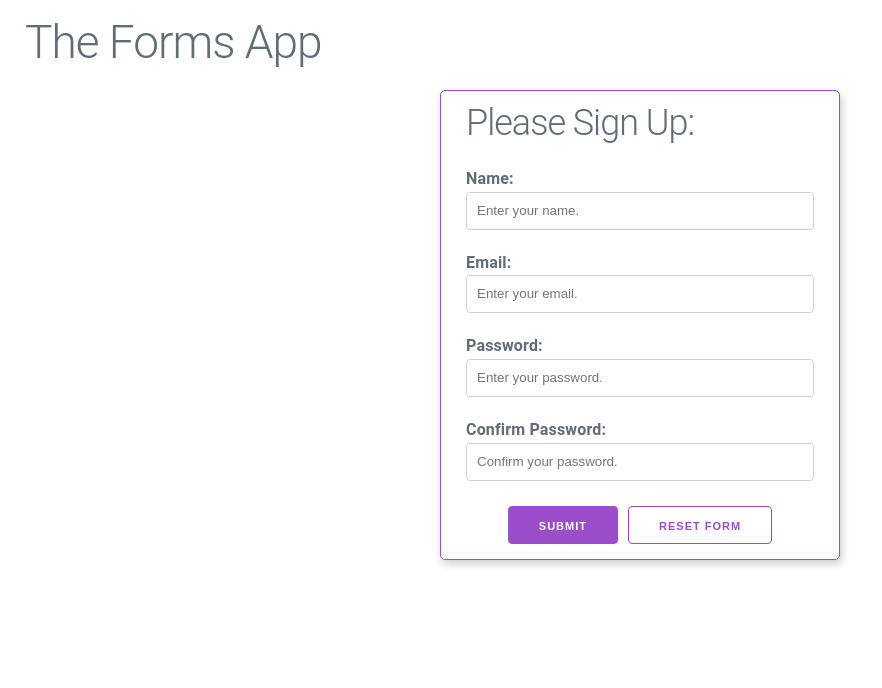
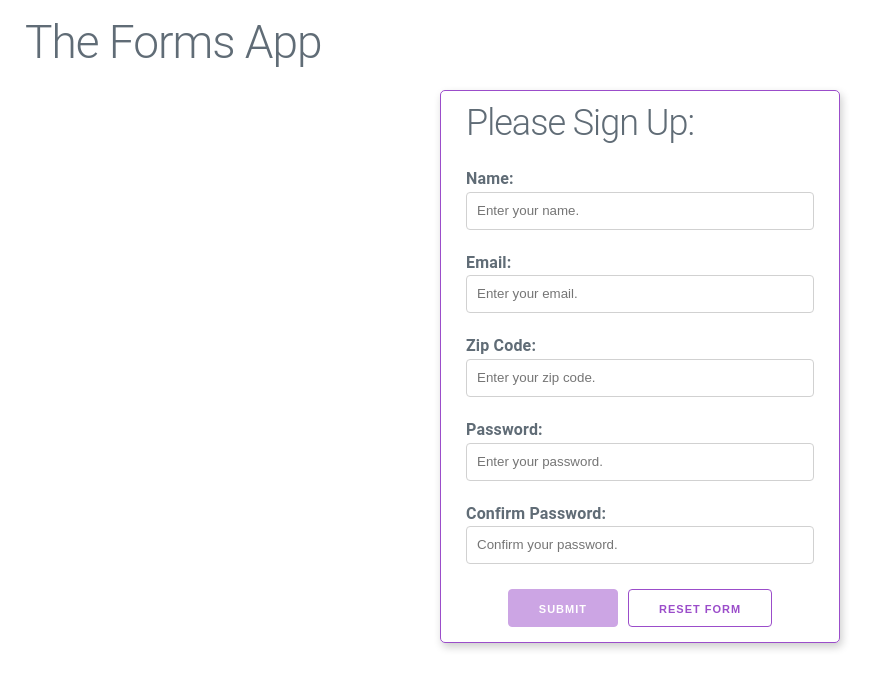
Before and after one commit to brian-ogilvie/hooks-article, a React (Create React App) app: page / in a window 1280 px wide. Shown: the top 688 px of the page, without its empty margins (0-882 px from the left). Built offline with nearby package versions, Linux system fonts and the light colour scheme.

Commit message:
refactor validation

```diff
--- a/src/components/App.css
+++ b/src/components/App.css
@@ -25,6 +25,7 @@ form:focus-within {
 
 button {
   margin: 5px;
+  transition: all 0.2s linear;
 }
 
 button[type='button'] {
--- a/src/components/AwesomeSignUp.js
+++ b/src/components/AwesomeSignUp.js
@@ -1,6 +1,13 @@
 import React from 'react';
-import Form from './Form';
-import Input from './Input';
+import Form, { Input } from './Form';
+
+const validators = {
+  email: 'email',
+  name: 'notEmpty',
+  zipCode: 'zipCode',
+  password: 'notEmpty',
+  passwordConfirm: 'notEmpty',
+};
 
 export default function AwesomeSignUp() {
   function onSubmit(data) {
@@ -8,9 +15,14 @@ export default function AwesomeSignUp() {
   }
 
   return (
-    <Form onSubmit={onSubmit} heading="Please Sign Up:">
+    <Form onSubmit={onSubmit} heading="Please Sign Up:" validators={validators}>
       <Input name="name" label="Name:" placeholder="Enter your name." />
       <Input name="email" label="Email:" placeholder="Enter your email." />
+      <Input
+        name="zipCode"
+        label="Zip Code:"
+        placeholder="Enter your zip code."
+      />
       <Input
         name="password"
         label="Password:"
--- a/src/components/Form.js
+++ b/src/components/Form.js
@@ -1,8 +1,27 @@
 import React, { cloneElement } from 'react';
 import useForm from '../hooks/useForm';
+import useFormValidation from '../hooks/useFormValidation';
 
-export default function Form({ onSubmit, heading, children }) {
+export function Input({ name, formData, onChange, label, placeholder, type }) {
+  return (
+    <div>
+      <label htmlFor={name}>
+        {label}
+        <input
+          type={type || 'text'}
+          name={name}
+          value={formData[name] || ''}
+          onChange={onChange}
+          placeholder={placeholder}
+        />
+      </label>
+    </div>
+  );
+}
+
+export default function Form({ onSubmit, heading, children, validators }) {
   const { formData, handleSubmit, resetForm, updateField } = useForm(onSubmit);
+  const { formIsValid } = useFormValidation(formData, validators);
 
   function renderChildren() {
     return children.map(child =>
@@ -19,7 +38,9 @@ export default function Form({ onSubmit, heading, children }) {
       <h2>{heading}</h2>
       {renderChildren()}
       <div className="form-buttons">
-        <button type="submit">Submit</button>
+        <button type="submit" disabled={!formIsValid}>
+          Submit
+        </button>
         <button type="button" onClick={resetForm}>
           Reset Form
         </button>
--- a/src/components/Input.js
+++ b/src/components/Input.js
@@ -2,17 +2,12 @@ import React from 'react';
 
 export default function Input({
   name,
-  formData,
   value,
   onChange,
   label,
   placeholder,
   type,
 }) {
-  function renderValue() {
-    const defaultValue = formData ? formData[name] : value;
-    return defaultValue || '';
-  }
   return (
     <div>
       <label htmlFor={name}>
@@ -20,7 +15,7 @@ export default function Input({
         <input
           type={type || 'text'}
           name={name}
-          value={renderValue()}
+          value={value || ''}
           onChange={onChange}
           placeholder={placeholder}
         />
--- /dev/null
+++ b/src/hooks/useFormValidation.js
@@ -0,0 +1,29 @@
+import { useState, useEffect } from 'react';
+
+const validPatterns = {
+  email: /^\w[^ ]*@\w+([.-]?\w+)*(\.\w{2,3})+$/,
+  notEmpty: /\S+/,
+  zipCode: /^\d{5}(-\d{4})?$/,
+};
+
+function checkValidity(value, type) {
+  if (!value) return false;
+  const pattern = validPatterns[type];
+  return pattern && pattern.test(value);
+}
+
+export default function useFormValidation(formData, validators) {
+  const [formIsValid, setFormIsValid] = useState(false);
+
+  useEffect(() => {
+    setFormIsValid(() => {
+      if (!validators || !Object.keys(validators).length) return true;
+      if (!Object.keys(formData).length) return false;
+      return Object.keys(validators).every(key => {
+        return checkValidity(formData[key], validators[key]);
+      });
+    });
+  }, [formData, validators]);
+
+  return { formIsValid };
+}
```
Also changed, not shown: src/components/NaiveSignUp.js (+19 -1 lines), src/hooks/useValidatedInput.js (added, +13 -0 lines), 1 other file (tests, documents, lock files or other folders).
